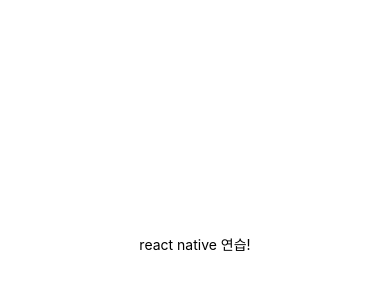
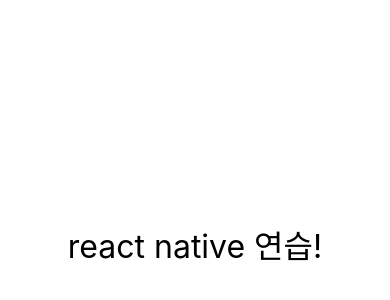
Before and after one commit to Jihun-Hwang/react-native-app-practice, a React Native app: screen / in a window 390 px wide. Shown: the part 178-478 px from the top of the page. Built offline with nearby package versions, Linux system fonts and the light colour scheme.

Commit message:
02. Style: big text

```diff
--- a/App.js
+++ b/App.js
@@ -8,7 +8,7 @@
 
     return (  // handler는 항상 함수로 처리함
       <View style={styles.container}>
-        <Text>react native 연습!</Text>
+        <Text style={styles.textBig}>react native 연습!</Text>
         <StatusBar style="auto" />
       </View>
     );
@@ -23,5 +23,8 @@
     alignItems: 'center',
     justifyContent: 'center',
   },
+  textBig: {
+    fontSize: 32,
+  },
 
 });
```
